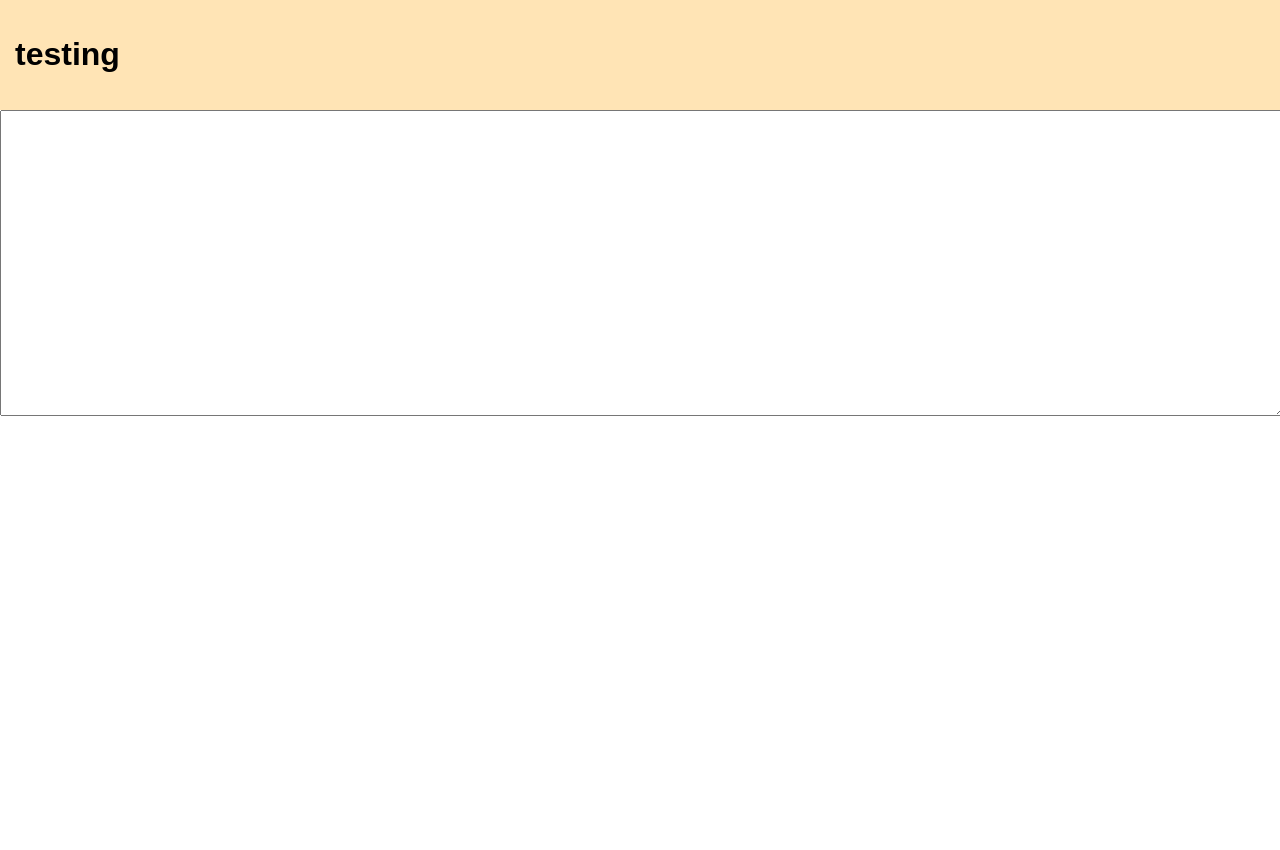
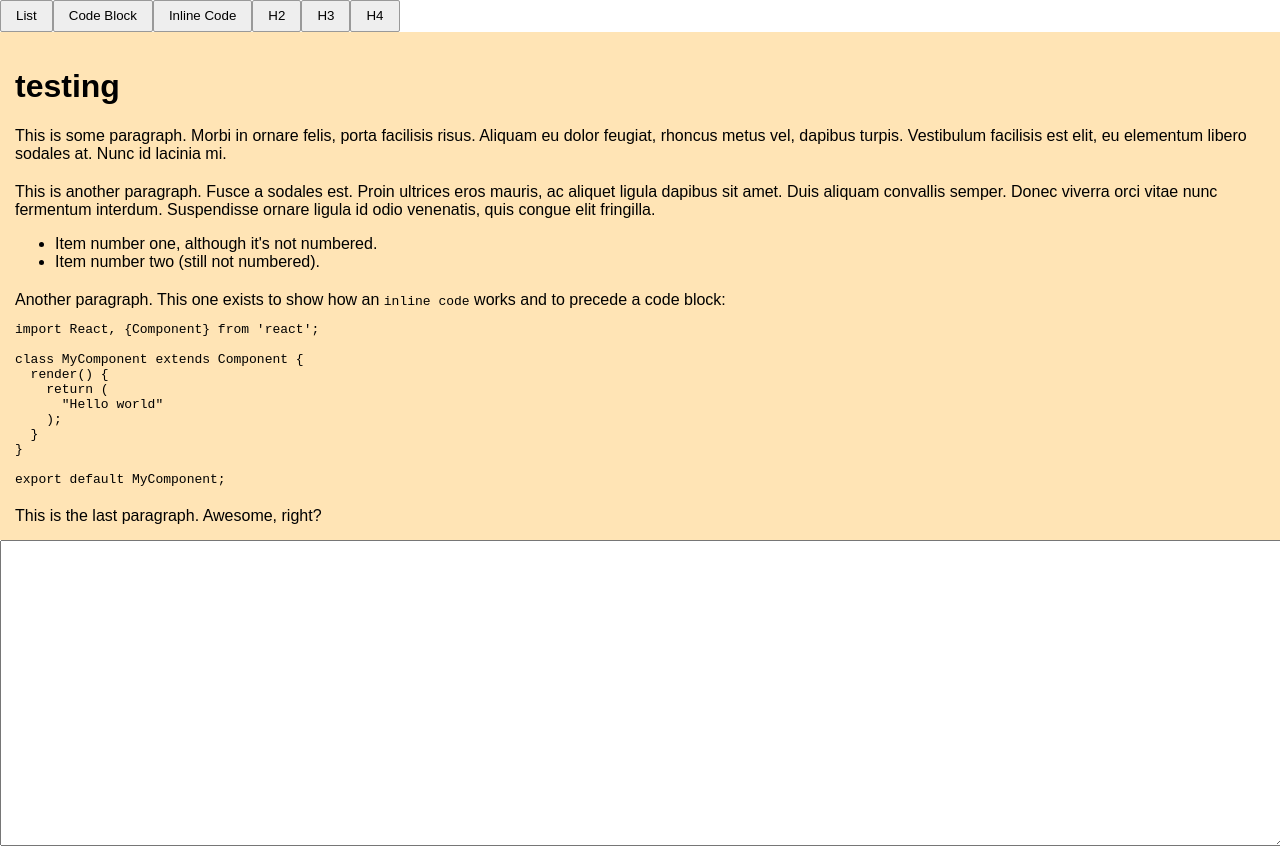
Before and after one commit to brunokrebs/editorial-system, a React (Create React App) app in the folder frontend/: page / in a window 1280 px wide. Before the commit the page ends 800 px from the top, so only its background shows below. Built offline with nearby package versions, Linux system fonts and the light colour scheme.

Commit message:
adding a fake toolbar for now; adding more content to the temporary one;

```diff
--- a/frontend/src/App.js
+++ b/frontend/src/App.js
@@ -19,7 +19,28 @@ class App extends Component {
   }
 
   render() {
-    const content = '<h1>testing</h1>';
+    const content = `
+      <h1>testing</h1>
+      <div>This is some paragraph. Morbi in ornare felis, porta facilisis risus. Aliquam eu dolor feugiat, rhoncus metus vel, dapibus turpis. Vestibulum facilisis est elit, eu elementum libero sodales at. Nunc id lacinia mi.</div>
+      <div>This is another paragraph. Fusce a sodales est. Proin ultrices eros mauris, ac aliquet ligula dapibus sit amet. Duis aliquam convallis semper. Donec viverra orci vitae nunc fermentum interdum. Suspendisse ornare ligula id odio venenatis, quis congue elit fringilla.</div>
+      <ul>
+        <li>Item number one, although it's not numbered.</li>
+        <li>Item number two (still not numbered).</li>
+      </ul>
+      <div>Another paragraph. This one exists to show how an <code>inline code</code> works and to precede a code block:</div>
+      <pre><code class="language-js">import React, {Component} from 'react';
+
+class MyComponent extends Component {
+  render() {
+    return (
+      "Hello world"
+    );
+  }
+}
+
+export default MyComponent;</code></pre>
+      <div>This is the last paragraph. Awesome, right?</div>
+    `;
 
     const textareaStyle = {
       width: '100%',
--- a/frontend/src/Editor/Editor.css
+++ b/frontend/src/Editor/Editor.css
@@ -2,3 +2,7 @@ div.auth0-editor {
   background-color: moccasin;
   padding: 15px;
 }
+
+div.auth0-editor div {
+  margin-top: 20px;
+}
--- a/frontend/src/Editor/Editor.jsx
+++ b/frontend/src/Editor/Editor.jsx
@@ -2,6 +2,7 @@ import React, {Component} from 'react';
 import PropTypes from 'prop-types';
 import TurndownService from 'turndown';
 import './Editor.css';
+import Toolbar from "./Toolbar";
 
 class Editor extends Component {
   constructor(props) {
@@ -29,12 +30,15 @@ class Editor extends Component {
 
   render() {
     return (
+      <div className="auth0-editor-wrapper">
+        <Toolbar />
         <div
           className="auth0-editor"
           onBlur={(event) => {this.onBlur(event.target.innerHTML)}}
           contentEditable={true}
           dangerouslySetInnerHTML={this.state.content}
         />
+      </div>
     );
   }
 }
--- /dev/null
+++ b/frontend/src/Editor/Toolbar.css
@@ -0,0 +1,7 @@
+div.auth0-editor-toolbar button {
+  padding: 5px 15px 5px 15px;
+  border: 1px solid #999;
+  background-color: #eee;
+  border-radius: 2px;
+  line-height: 20px;
+}
--- /dev/null
+++ b/frontend/src/Editor/Toolbar.jsx
@@ -0,0 +1,21 @@
+import React, { Component } from 'react';
+import './Toolbar.css';
+
+class Toolbar extends Component {
+
+
+  render() {
+    return (
+      <div className="auth0-editor-toolbar">
+        <button>List</button>
+        <button>Code Block</button>
+        <button>Inline Code</button>
+        <button>H2</button>
+        <button>H3</button>
+        <button>H4</button>
+      </div>
+    );
+  }
+}
+
+export default Toolbar;
```
Lines whose indentation alone changed are shown as unchanged.
